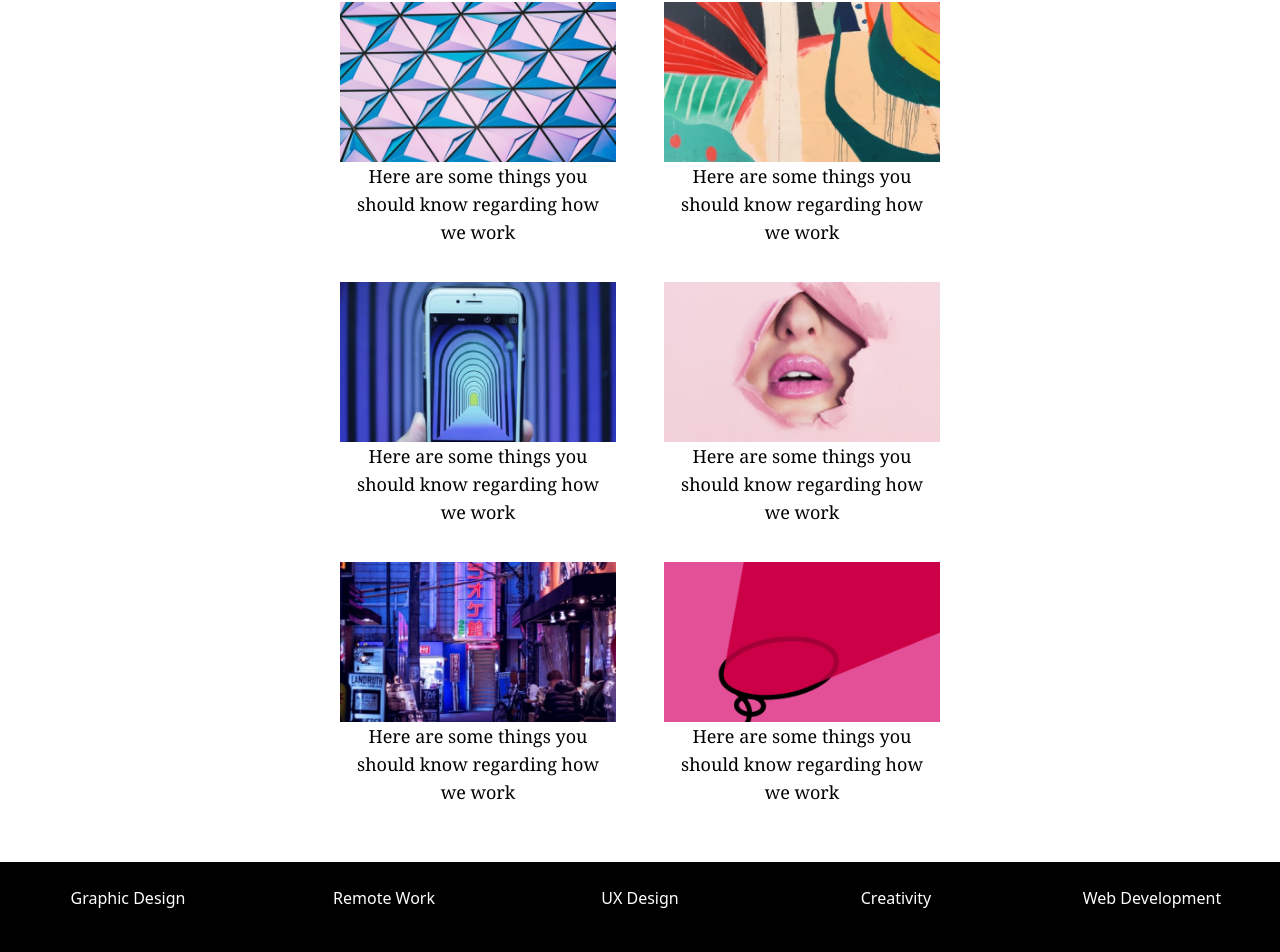
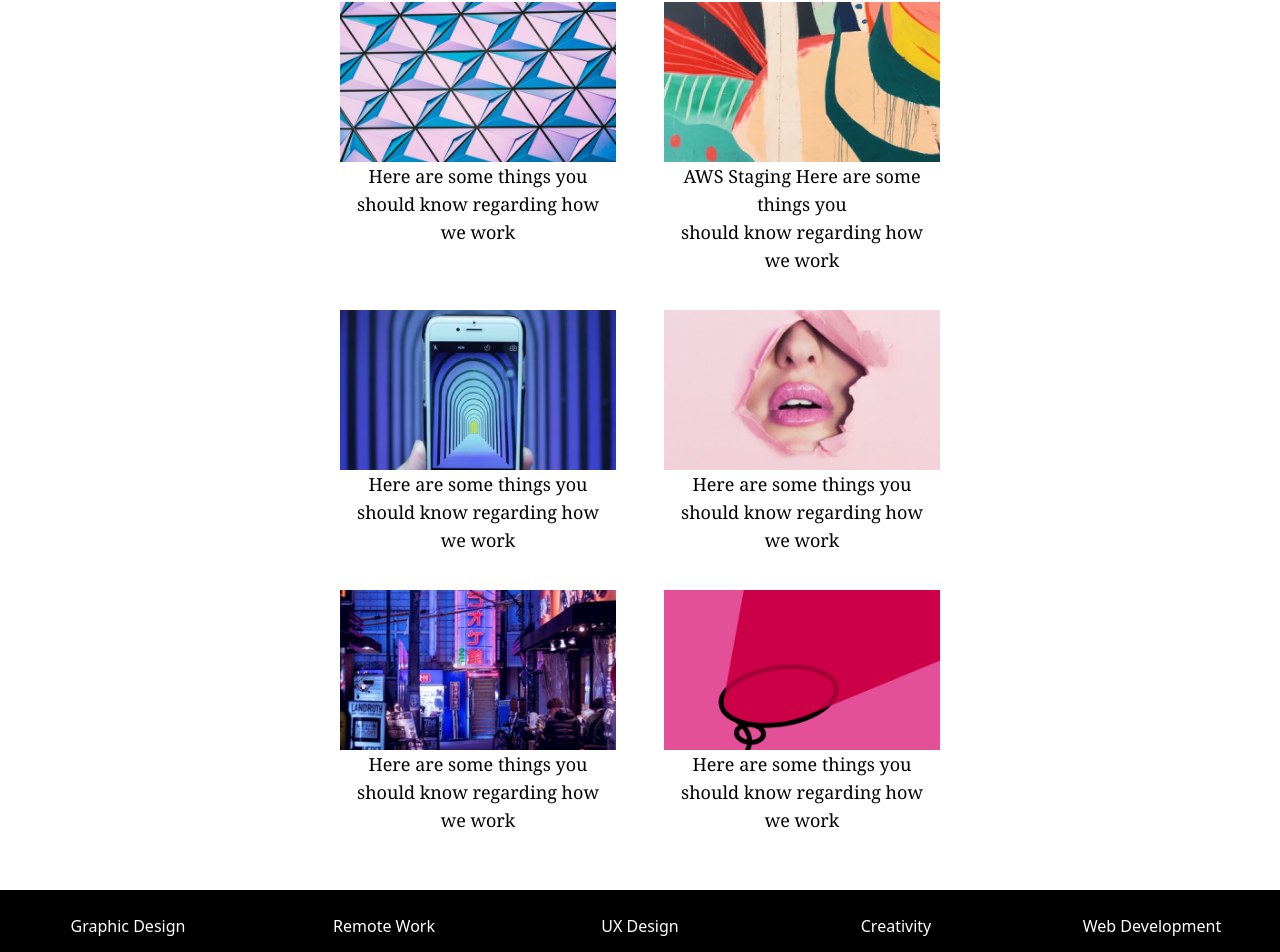
Before and after one commit to MuhammadHamza8/blog-react, a React (Create React App) app: page / in a window 1280 px wide. Shown: the part 1681-2633 px from the top of the page. Built offline with nearby package versions, Linux system fonts and the light colour scheme.

Commit message:
Update Articles.jsx
staging

```diff
--- a/src/components/blog-components/Articles.jsx
+++ b/src/components/blog-components/Articles.jsx
@@ -85,7 +85,7 @@ export default    function Articles () {
                 <div>
                     <img src="assets/images/9.png" alt="" />
                     <p className="text-lg font-serif font-medium  sm:text-center ">
-                        Here are some things you<br /> should know regarding how <br /> we work
+                       AWS Staging Here are some things you<br /> should know regarding how <br /> we work
                     </p>
                 </div>
                 </Link>
```
